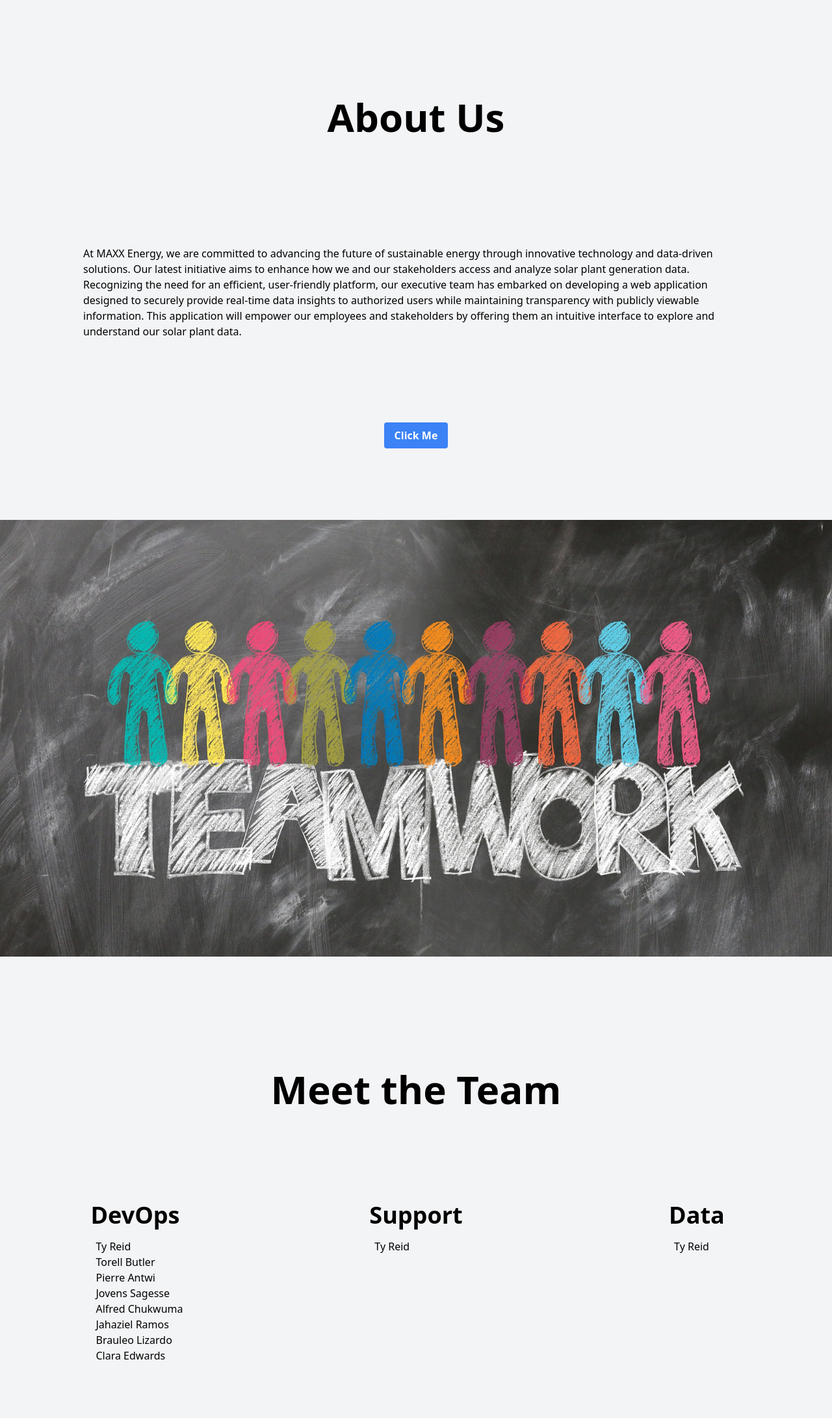
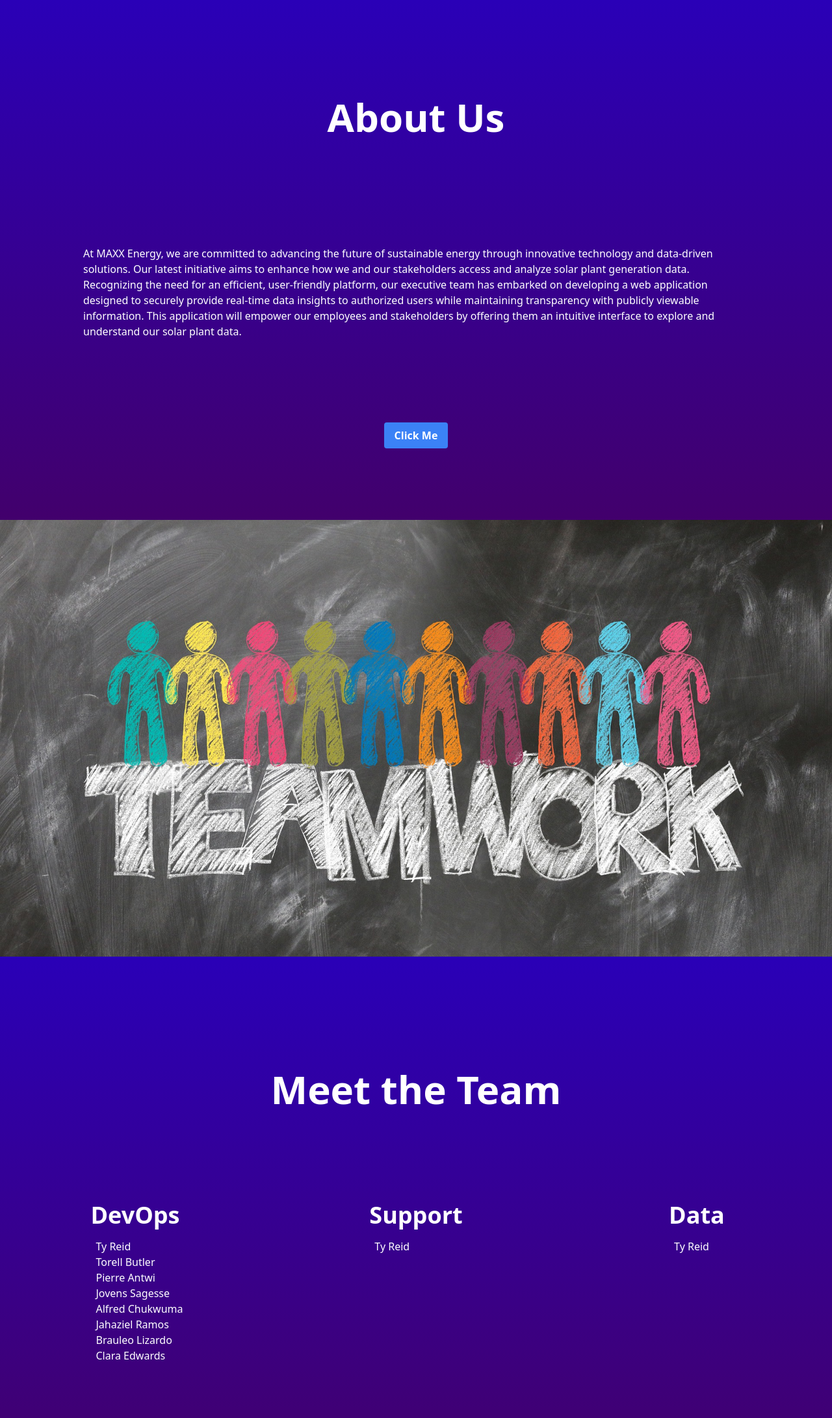
Before and after one commit to Maxx-Energy-Internship-Summer-24/solar-plant-website, a React (Create React App) app in the folder frontend/: page /about in a window 1280 px wide. Shown: the top 2182 px of the page at 65% size. Built offline with nearby package versions, Linux system fonts and the light colour scheme; no server answers.

Commit message:
Match styles with login page.

```diff
--- a/frontend/src/pages/About.jsx
+++ b/frontend/src/pages/About.jsx
@@ -1,10 +1,11 @@
 import React from 'react'
 import teamwork from '../images/teamwork.jpg'
+import '../styles/About.css'
 
 const About = () => {
   return (
     <div className="App">
-      <header className="App-header flex flex-col items-center justify-center min-h-screen bg-gray-100">
+      <header className="about-txt flex flex-col items-center justify-center min-h-screen bg-gray-100">
         <h1 className="text-6xl font-bold m-10">About Us</h1>
         <div className="m-[10%]">
           <p>At MAXX Energy, we are committed to advancing the future of sustainable energy through
@@ -32,7 +33,7 @@
         }}
          />
       </div>
-      <div className="App-header flex flex-col items-center justify-center min-h-screen bg-gray-100">
+      <div className="about-txt flex flex-col items-center justify-center min-h-screen bg-gray-100">
         <h1 className="text-6xl font-bold mb-[10%]">Meet the Team</h1>
         <div className="grid grid-cols-3 justify-items-center gap-4 w-[100%]">
           <div>
--- a/frontend/src/styles/About.css
+++ b/frontend/src/styles/About.css
@@ -0,0 +1,4 @@
+.about-txt {
+    background: linear-gradient(#2A00B7, #42006C);
+    color: white;
+}
```
